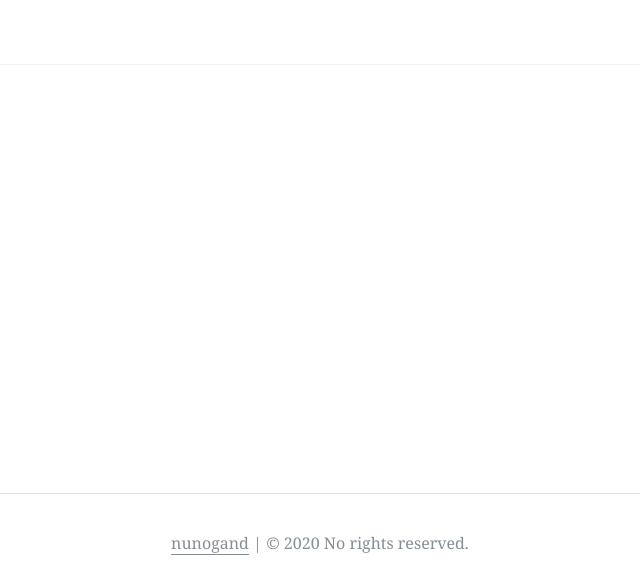
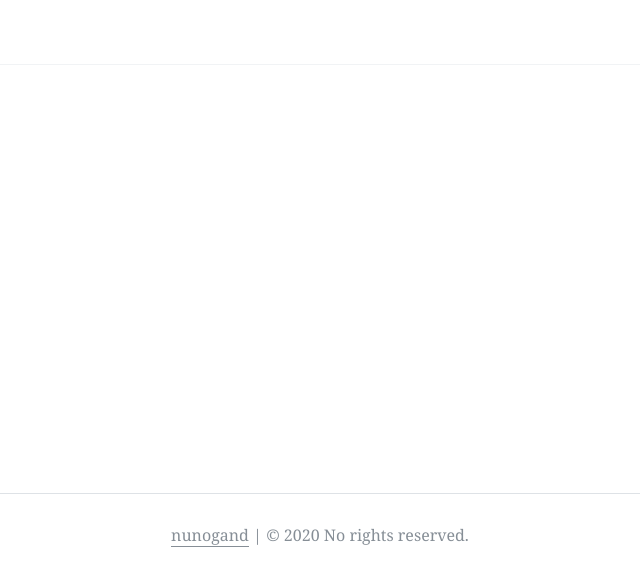
Before and after one commit to nunogand/cesario_master, a Jekyll site: the page built from _posts/2020-07-19-em-petiz.md, in a window 1280 px wide. Shown: the part 407-975 px from the top of the page, without its empty margins (0-640 px from the left). Built offline with Jekyll 4.4.1, drawn with Linux system fonts in a browser that asks for light colours; grey boxes are pictures that could not be loaded.

Commit message:
erros de validação

```diff
--- a/_includes/core/head.html
+++ b/_includes/core/head.html
@@ -16,9 +16,9 @@
   {% endunless %}
   {% endfor %}
 
-  <title>
+<!--  <title>
     {% if page.title %} {{ page.title }} · {{ site.title }} {% else %} {{ site.title }} · {{ site.tagline }} {% endif %}
-  </title>
+  </title> -->
 
   <!-- CSS Fonts (colocar igual ao css)-->
 
--- a/_includes/trailcopy.html
+++ b/_includes/trailcopy.html
@@ -1,17 +1,17 @@
 <div class="footer" id="js-footer">
     <div class="container-total">
-<h6>Ir para a página <br>
+<h6>Ir para a página <br></h6>
 
     {% if paginator.page_trail %}
    {% for trail in paginator.page_trail %}
-
+<menu>
 <li class="trail-navigation{% if page.url == trail.path %} selected{% endif %}">
 <a href="{{ trail.path | prepend: site.baseurl }}" class="{% if page.url == entry.url %} navigation-text {% endif %}" title="{{trail.title}}">{{ trail.num }}</a>
 </li>
 {% endfor %}
 {% endif %}
+</menu>
 
-</h6>
        <h6 class="footer-text">
         <a href=" https://nunogand.com">nunogand</a> |
         © {{ site.time | date: '%Y' }} No rights reserved.</h6>
--- a/_layouts/post.html
+++ b/_layouts/post.html
@@ -8,7 +8,7 @@
 <article>
   <div class="post -fixed -first">
     <div class="post-header container-principal">
-      <h1 class="post-title">{{ page.title }}</h1>
+      <h2 class="post-title">{{ page.title }}</h2>
     </div>
 
     {% picture  {{ site.baseurl }}{{ site.assets }}/posts/{{page.image}}.jpg --img class="post-image" --img alt="{{page.image}}" loading="lazy" style="z-index: {{ lengthID | minus: forloop.index }}" %}
--- a/_sass/core/_footer.scss
+++ b/_sass/core/_footer.scss
@@ -6,6 +6,9 @@
   border-top: 1px solid palette(gray, light);
   h6{
     font-style: normal;
+  }
+  menu{
+    display: inline;
   }
 
   & p {
@@ -49,7 +52,7 @@
   font-family: $sans;
   font-style: normal;
   font-weight: $sans-normal;
-  margin-top: 2rem;
+  margin-top: 1.5rem;
   margin-bottom: 1rem;
   color: palette(gray);
 
@@ -71,6 +74,7 @@
 @media (min-width: $tablet) {
   .footer {
     max-width: 50vw;
+    text-align: center
   }
 }
 
--- a/_sass/core/_type.scss
+++ b/_sass/core/_type.scss
@@ -87,9 +87,9 @@
 }
 
 h2 {
-  font-size: 2.085rem;
+  font-size: 2.2rem;
   color: palette($primary);
-  font-weight: $sans-normal;
+  font-weight: $sans-bold;
 }
 
 h3 {
--- a/index.md
+++ b/index.md
@@ -11,9 +11,9 @@
     <span id="{{ post.url | remove: '/' }}">
 
       <div class="post-header container-principal">
-        <h1 class="post-title">
+        <h2 class="post-title">
           <a href="{{ site.baseurl }}{{ post.url }}">{{ post.title }}</a>
-        </h1>
+        </h2>
       </div>
 
     </span>
```
